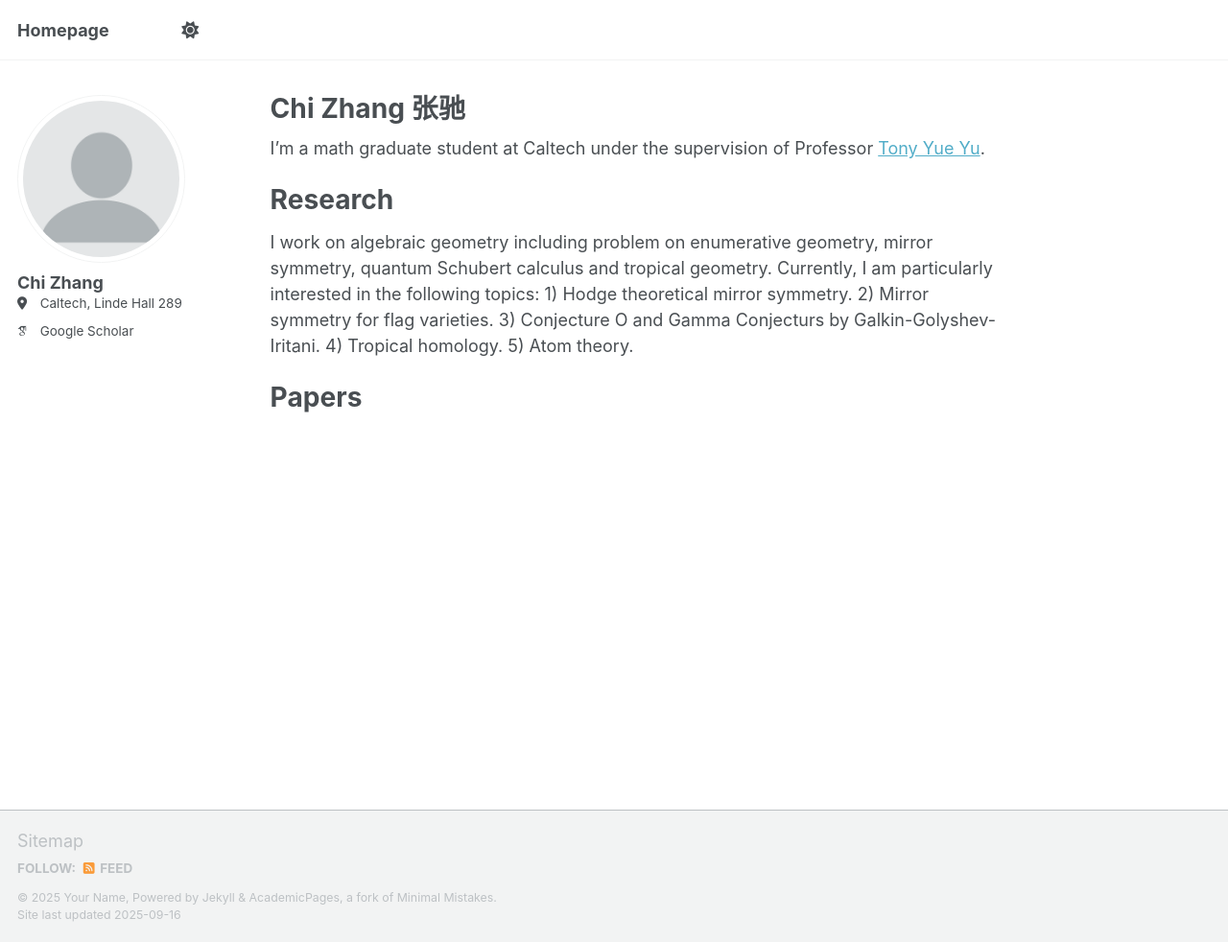
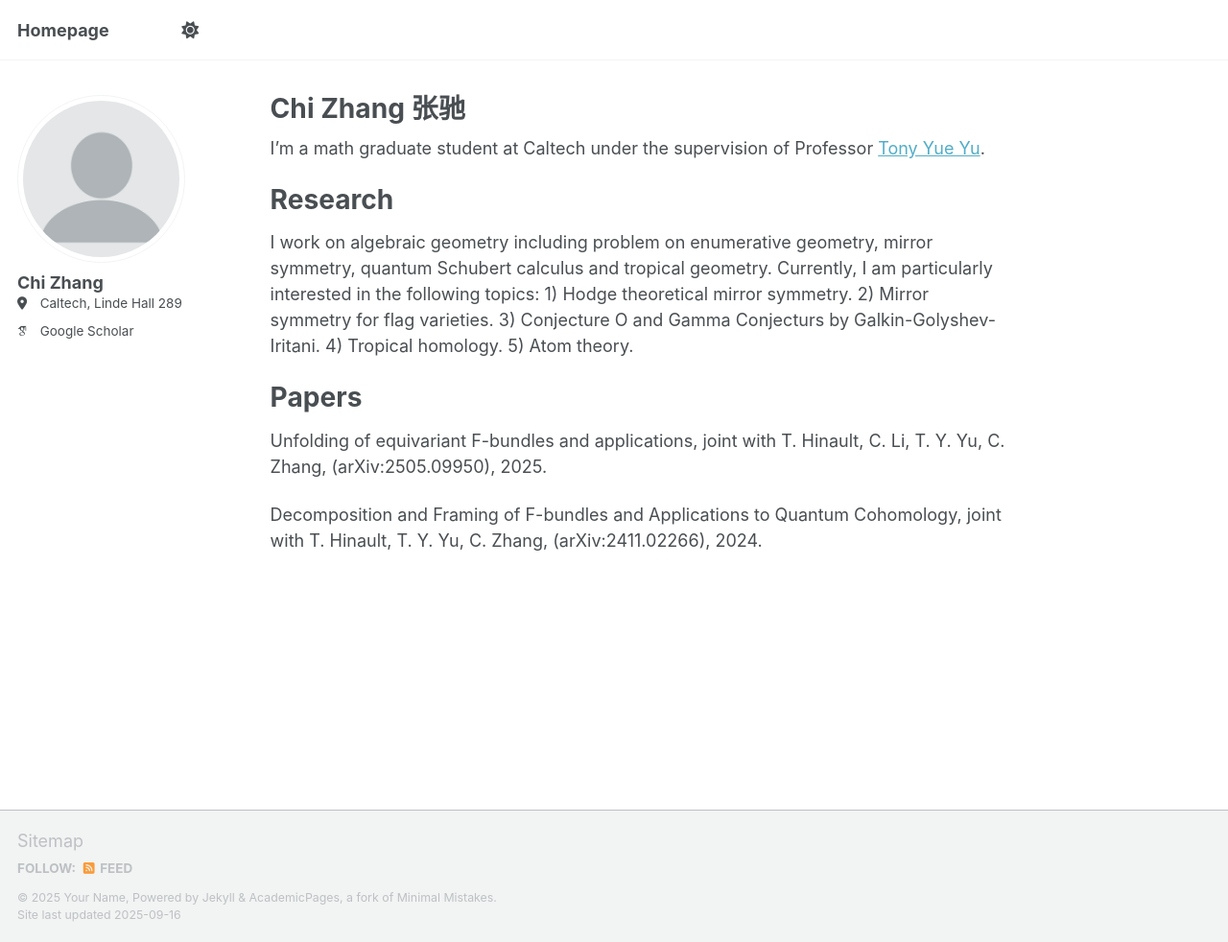
Before and after one commit to ChiZhang-math/ChiZhang-math.github.io, a Jekyll site: the page built from _pages/about.md, in a window 1280 px wide and 982 px high. Shown: the whole window at 96% size. Built offline with Jekyll 4.4.1, drawn with Linux system fonts in a browser that asks for light colours; some web fonts are replaced; a script that is not in the unit is left out.

Commit message:
Update about.md

```diff
--- a/_pages/about.md
+++ b/_pages/about.md
@@ -21,3 +21,6 @@ I work on algebraic geometry including problem on enumerative geometry, mirror s
 
 Papers
 ======
+Unfolding of equivariant F-bundles and applications, joint with T. Hinault, C. Li, T. Y. Yu, C. Zhang, (arXiv:2505.09950), 2025.
+
+Decomposition and Framing of F-bundles and Applications to Quantum Cohomology, joint with T. Hinault, T. Y. Yu, C. Zhang, (arXiv:2411.02266), 2024.
```
